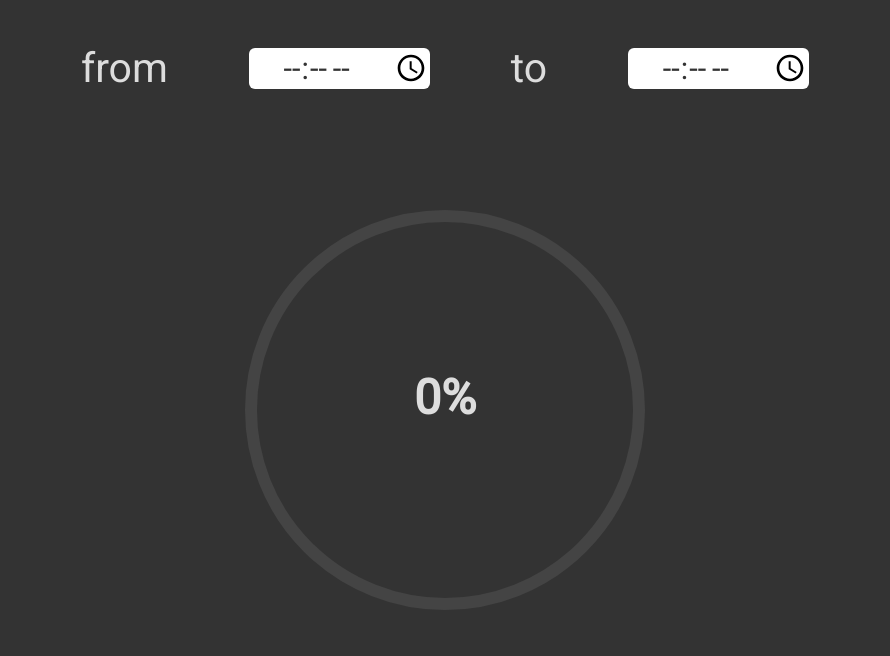
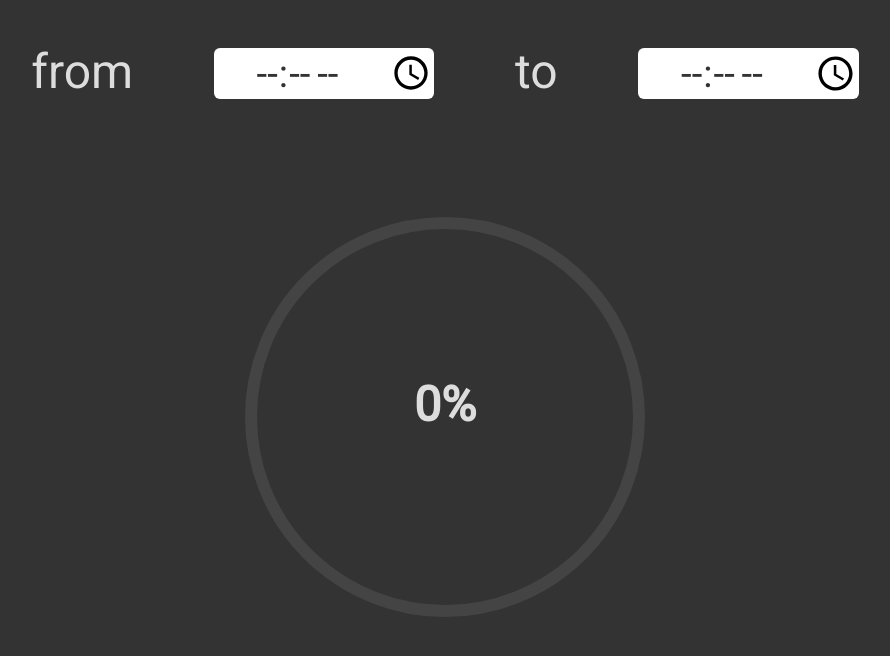
Before and after one commit to 5l1v3r1/letmegohomealready, a plain HTML site: page index.html in a window 1280 px wide. Shown: the whole page, without its empty margins (195-1085 px from the left). Drawn offline with Linux system fonts and the light colour scheme.

Commit message:
changed vw to em for better scaling

```diff
--- a/main.css
+++ b/main.css
@@ -14,21 +14,21 @@ input[type="time"] {
   border-radius: 6px;
   text-align: center;
   vertical-align: top;
-  height: 3.2vw;
-  font-size: 2.4vw;
+  height: 3.2rem;
+  font-size: 2.4em;
   border: none;
 }
 
 .header {
-  height: 3.2vw;
-  line-height: 3.2vw;
+  height: 3em;
+  line-height: 3em;
   margin-top: 6vh;
 }
 
 p {
   color: #DDD;
   display: inline-block;
-  font-size: 3.2vw;
+  font-size: 3em;
 }
 
 h1 {
```
